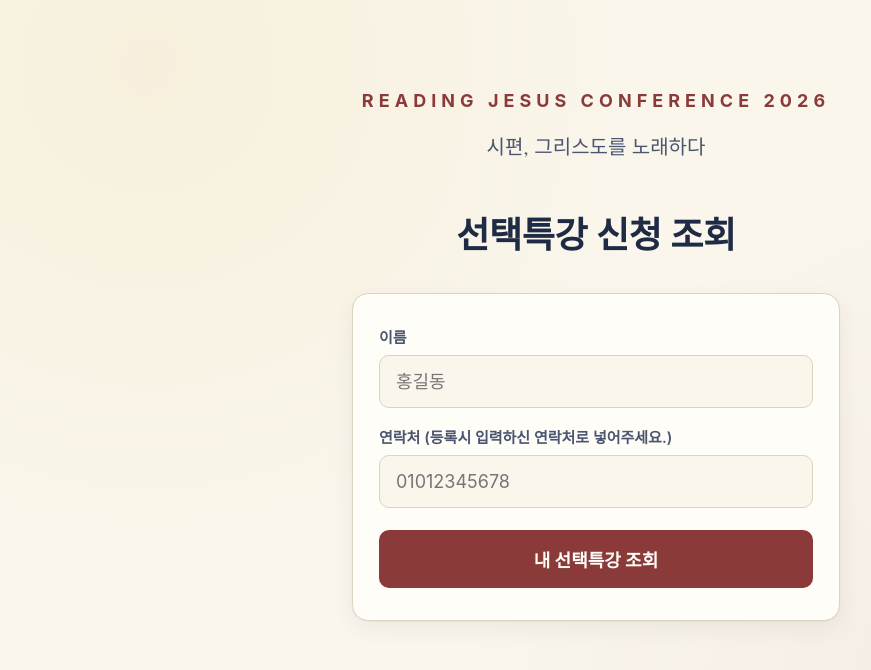
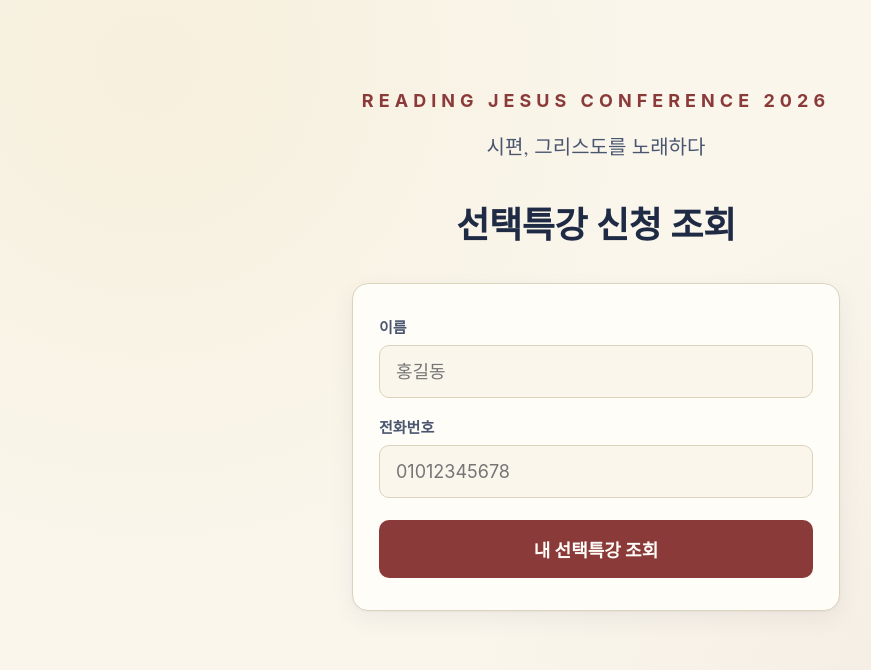
Before and after one commit to myang-cyber/wtsk, a Next.js app in the folder lecture-lookup-vercel/: page / in a window 1280 px wide. Shown: the top 670 px of the page, without its empty margins (44-915 px from the left). Built offline with nearby package versions, Linux system fonts and the light colour scheme; a web font is replaced by a local one.

Commit message:
Update index.js

```diff
--- a/lecture-lookup-vercel/pages/index.js
+++ b/lecture-lookup-vercel/pages/index.js
@@ -77,7 +77,7 @@ export default function Home() {
             />
           </div>
           <div className="field">
-            <label htmlFor="phoneInput">연락처 (등록시 입력하신 연락처로 넣어주세요.)</label>
+            <label htmlFor="phoneInput">전화번호</label>
             <input
               id="phoneInput"
               type="tel"
@@ -167,7 +167,7 @@ export default function Home() {
           font-size: 36px;
           font-weight: 700;
           color: var(--ink);
-          margin: 50px 0 32px;
+          margin: 40px 0 32px;
           line-height: 1.4;
           letter-spacing: -0.01em;
         }
```
